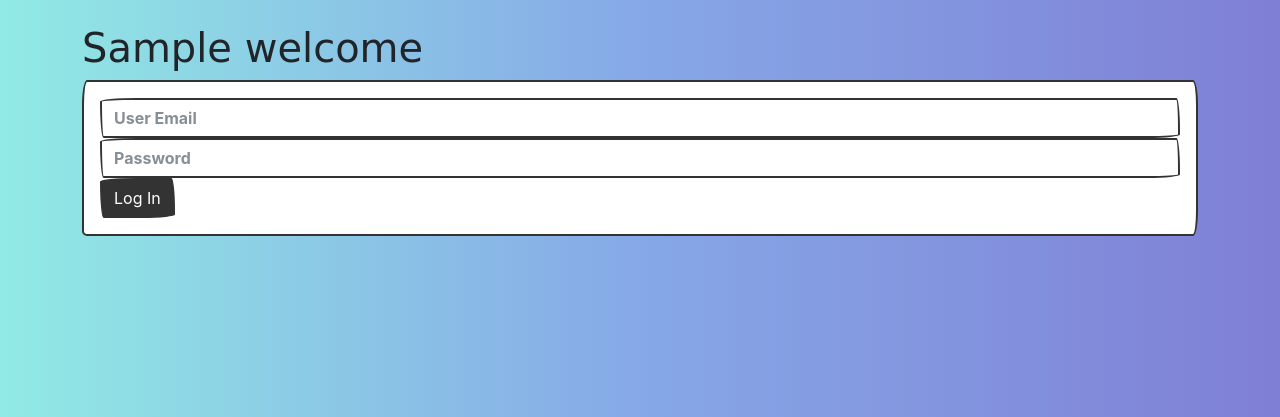
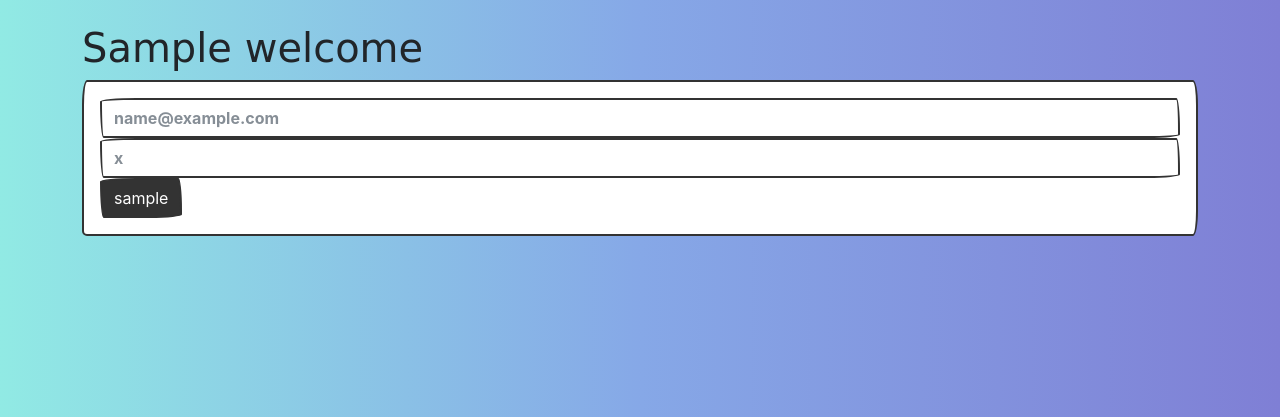
Before and after one commit to jmtovarf/providers_manager, a FastAPI app: template client/templates/login.html in a window 1280 px wide. Shown: the part 60-477 px from the top of the page. Run offline with FastAPI, Linux system fonts and the light colour scheme; the template is opened without the code that fills it: most values are stand-ins (such as "Sample title", 1, 10 or a date in 2020); some web fonts are replaced.

Commit message:
update: i18n for templates

```diff
--- a/api/__init__.py
+++ b/api/__init__.py
@@ -9,7 +9,7 @@ templates = Jinja2Templates(directory="client/templates")
 
 # i18n config
 _translations = {}
-default_locale = "en"  # We can configure this based on locale headers or user locale
+DEFAULT_LOCALE = "en"  # We can configure this based on locale headers or user locale
 
 language_list = glob.glob("api/languages/*.json")
 for language in language_list:
@@ -19,4 +19,4 @@ for language in language_list:
         _translations[lang_code] = json.load(file)
 
 global _l
-_l = _translations.get(default_locale, {})
+_l = _translations.get(DEFAULT_LOCALE, {})
--- a/api/languages/en.json
+++ b/api/languages/en.json
@@ -1,4 +1,7 @@
 {
     "webpage_title": "Fast API Providers Managers",
-    "welcome": "Welcome to Providers Manager App"
+    "welcome": "Welcome to Providers Manager App",
+    "login": "Log In",
+    "user_email": "User Email",
+    "user_password": "Password"
 }
--- a/api/languages/es.json
+++ b/api/languages/es.json
@@ -1,4 +1,7 @@
 {
     "webpage_title": "Fast API Manejo de Proveedores",
-    "welcome": "Bienvenido a la aplicación Providers Manager"
+    "welcome": "Bienvenido a la aplicación Providers Manager",
+    "login": "Ingresar",
+    "user_email": "Correo Electronico",
+    "user_password": "Contraseña"
 }
--- a/client/templates/layout.html
+++ b/client/templates/layout.html
@@ -5,7 +5,7 @@
     <meta charset="UTF-8">
     <meta http-equiv="X-UA-Compatible" content="IE=edge">
     <meta name="viewport" content="width=device-width, initial-scale=1.0">
-    <title>Contact Flask App</title>
+    <title>{{ webpage_title }}</title>
     <link rel="stylesheet" href="https://bootswatch.com/5/sketchy/bootstrap.min.css">
     <link rel="stylesheet" href="{{ url_for('static', path='css/main.css') }}">
 </head>
--- a/client/templates/login.html
+++ b/client/templates/login.html
@@ -7,13 +7,13 @@
         <div class="card card-body">
             <form action="/login" method="post">
                 <div class="form-group">
-                    <input type="email" name="email" placeholder="User Email" class="form-control">
+                    <input type="email" name="email" placeholder="{{ user_email }}" class="form-control">
                 </div>
                 <div class="form-group">
-                    <input type="password" name="password" placeholder="Password" class="form-control">
+                    <input type="password" name="password" placeholder="{{ user_password }}" class="form-control">
                 </div>
                 <div class="form-group">
-                    <button type="submit" class="btn btn-primary btn-block">Log In</button>
+                    <button type="submit" class="btn btn-primary btn-block">{{ login }}</button>
                 </div>
             </form>
         </div>
```
